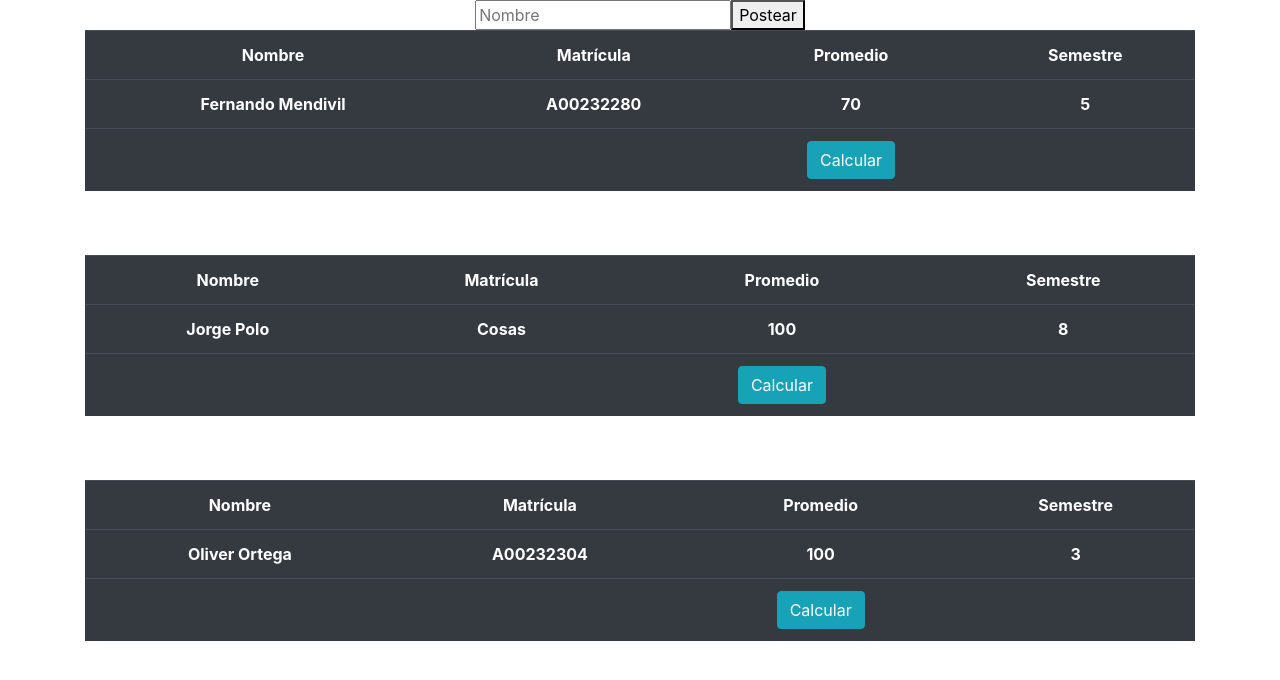
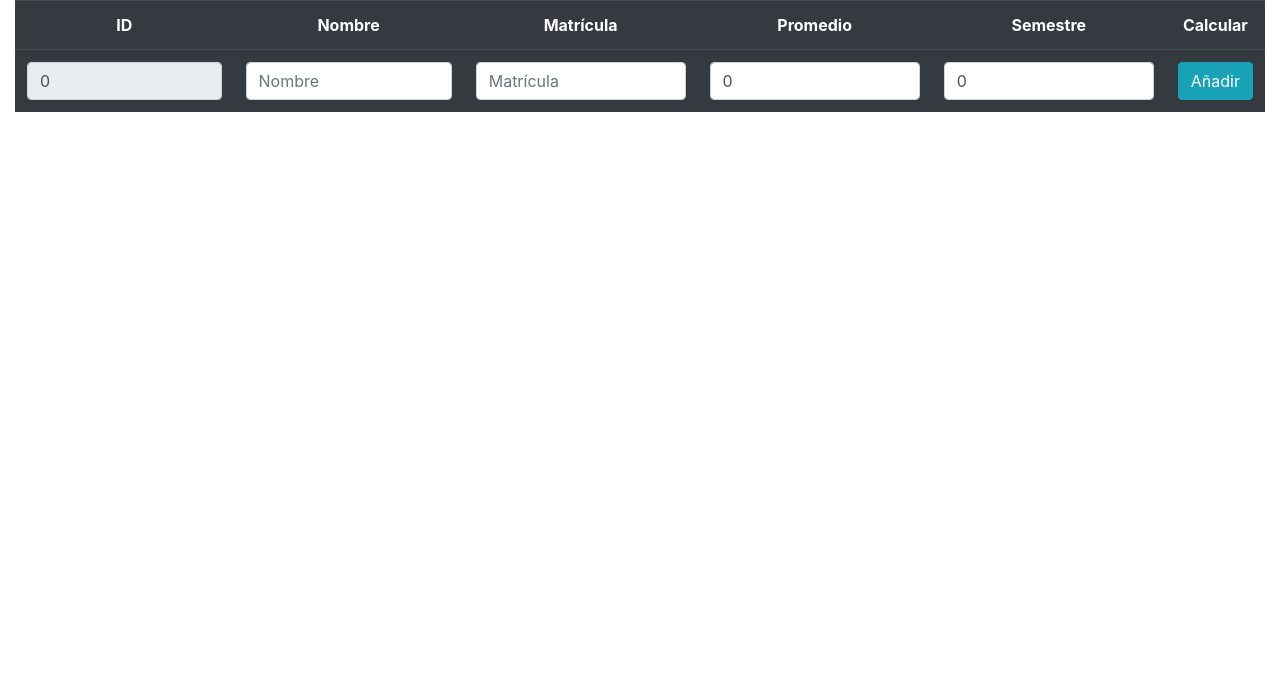
Before and after one commit to fermendivilt/tc3004b, a React (Create React App) app: page / in a window 1280 px wide. Shown: the top 680 px of the page. Built offline with nearby package versions, Linux system fonts and the light colour scheme.

Commit message:
Muchas capocosas

```diff
--- a/src/App.js
+++ b/src/App.js
@@ -1,9 +1,10 @@
 import Alumn from "./Object_class3/Alumn";
 import "./App.css";
-import "./Form/Post"
-import Nuevo from "./Form/Post";
+import "./Form/NuevoAlumnoForm";
+import NuevoAlumnoForm from "./Form/NuevoAlumnoForm";
+import { useState, useEffect } from "react";
 
-function App() {
+export default function App() {
   /*Objeto estatico
   const miSer = {
     nombre: "Fernando Mendivil",
@@ -12,34 +13,51 @@ function App() {
     semestre: 5
   };
   */
-  class alumnCreator {
-    constructor(nombre, matricula, promedio, semestre) {
-      this.nombre = nombre;
-      this.matricula = matricula;
-      this.promedio = promedio;
-      this.semestre = semestre;
-    }
-  }
 
-  let alumnos1 = [];
-  alumnos1.push(new alumnCreator("Fernando Mendivil", "A00232280", 70, 5));
-  alumnos1.push(new alumnCreator("Jorge Polo", "Cosas", 100, 8));
+  const [alumnList, setAlumnList] = useState([]);
 
-  let alumnos2 = [...alumnos1, new alumnCreator("Oliver Ortega","A00232304", 100, 3)];
+  // class alumnCreator {
+  //   constructor(nombre, matricula, promedio, semestre) {
+  //     this.nombre = nombre;
+  //     this.matricula = matricula;
+  //     this.promedio = promedio;
+  //     this.semestre = semestre;
+  //   }
+  // }
+
+  //let alumnos1 = [];
+  // useEffect(() => {
+  //   //alumnList.push(new alumnCreator("Fernando Mendivil", "A00232280", 70, 5));
+  //   //alumnList.push(new alumnCreator("Jorge Polo", "A0125algo", 100, 8));
+  // }, [])
+
+
+  // let alumnos2 = [
+  //   ...alumnos1,
+  //   new alumnCreator("Oliver Ortega", "A00232304", 100, 3),
+  // ];
 
   return (
-    <div className="App container">
-      <Nuevo/>
-      {
-        alumnos2.map(element => {
-          return <Alumn alumn={element} />
-        })
-      }
+    <div className="App container-fluid">
+      <div className="table-responsive">
+        <table className="table table-dark">
+          <tr>
+            <th scope="col">ID</th>
+            <th scope="col">Nombre</th>
+            <th scope="col">Matrícula</th>
+            <th scope="col">Promedio</th>
+            <th scope="col">Semestre</th>
+            <th scope="col">Calcular</th>
+          </tr>
+          {alumnList.map((element, index) => {
+            return <Alumn alumn={element} key={index} />;
+          })}
+          <NuevoAlumnoForm alumnList={alumnList} setAlumnList={setAlumnList}/>
+        </table>
+      </div>
     </div>
   );
 }
-
-export default App;
 
 /* Clase 2: componentes en componentes y argumentos
 import logo from "./logo.svg";
--- /dev/null
+++ b/src/Form/NuevoAlumnoForm.js
@@ -0,0 +1,77 @@
+import "../App.css";
+import { useState } from "react";
+
+export default function NuevoAlumnoForm(props) {
+  const { alumnList, setAlumnList } = props;
+
+  const [alumn, setAlumn] = useState({
+    id: 0,
+    nombre: "",
+    matricula: "",
+    promedio: 0,
+    semestre: 0,
+  });
+  function handleAlumn(e, key) {
+    setAlumn({...alumn, [key]: e.target.value})
+  }
+
+  function addAlumn(){
+    setAlumnList((oldArray) => [...oldArray, alumn]);
+  }
+
+  return (
+    <tr>
+      <td>
+        <input
+          className="form-control"
+          type="number"
+          placeholder="Id"
+          value={alumn.id}
+          onChange={(e) => handleAlumn(e, 'id')}
+          disabled
+        />
+      </td>
+      <td>
+        <input
+          className="form-control"
+          type="text"
+          placeholder="Nombre"
+          value={alumn.nombre}
+          onChange={(e) => handleAlumn(e, 'nombre')}
+        />
+      </td>
+      <td>
+        <input
+          className="form-control"
+          type="text"
+          placeholder="Matrícula"
+          value={alumn.matricula}
+          onChange={(e) => handleAlumn(e, 'matricula')}
+        />
+      </td>
+      <td>
+        <input
+          className="form-control"
+          type="number"
+          placeholder="Promedio"
+          value={alumn.promedio}
+          onChange={(e) => handleAlumn(e, 'promedio')}
+        />
+      </td>
+      <td>
+        <input
+          className="form-control"
+          type="number"
+          placeholder="Semestre"
+          value={alumn.semestre}
+          onChange={(e) => handleAlumn(e, 'semestre')}
+        />
+      </td>
+      <td>
+        <button className="btn btn-info" onClick={() => addAlumn()}>
+          Añadir
+        </button>
+      </td>
+    </tr>
+  );
+}
--- a/src/Form/Post.js
+++ /dev/null
@@ -1,12 +0,0 @@
-import "../App.css";
-
-function Nuevo(){
-    return(
-        <form method="post" className="">
-            <input type={Text} placeholder="Nombre"></input>
-            <button type="submit">Postear</button>
-        </form>
-    );
-};
-
-export default Nuevo;
--- a/src/Object_class3/Alumn.js
+++ b/src/Object_class3/Alumn.js
@@ -1,13 +1,9 @@
 import { useState } from "react";
 
 export default function Alumn(props) {
-  let semestre = props.alumn.semestre;
-  const [getSemestre, setSemestre] = useState(semestre);
-  let promedio = props.alumn.promedio;
-  const [getPromedio, setPromedio] = useState(promedio);
-
-  /* let texto = "Bienvenido";
-  const [getTexto, setTexto] = useState(texto); */
+  const { alumn, key} = props;
+  const [getSemestre, setSemestre] = useState(alumn.semestre);
+  const [getPromedio, setPromedio] = useState(alumn.promedio);
 
   const calcularSemestre = () => {
     if (getPromedio >= 70) {
@@ -16,54 +12,20 @@ export default function Alumn(props) {
     } else {
       setPromedio(getPromedio + 10);
     }
-  }
+  };
 
   return (
-    <div>
-      <div className="table-responsive">
-        <table className="table table-dark">
-          <tr>
-            <th scope="col">Nombre</th>
-            <th scope="col">Matrícula</th>
-            <th scope="col">Promedio</th>
-            <th scope="col">Semestre</th>
-          </tr>
-          <tr>
-            <th scope="row">{props.alumn.nombre}</th>
-            <th>{props.alumn.matricula}</th>
-            <th>{getPromedio}</th>
-            <th>{getSemestre}</th>
-          </tr>
-          <tr>
-            <th scope="row"></th>
-            <th></th>
-            <th colSpan={1}>
-              <button className="btn btn-info" onClick={calcularSemestre}>
-                Calcular
-              </button>
-            </th>
-            <th></th>
-          </tr>
-        </table>
-      </div>
-
-      <br />
-      <br />
-
-      {/* <div class="input-group mb-3">
-        <div class="input-group-prepend">
-          <span class="input-group-text">{getTexto}</span>
-        </div>
-        <input
-          type="text"
-          onChange={(e) => setTexto(e.target.value)}
-          class="form-control"
-          aria-describedby="basic-addon3"
-        />
-      </div>
-      <br />
-      <br />
-      <br />*/}
-    </div>
+    <tr>
+      <td>{alumn.id}</td>
+      <td>{alumn.nombre}</td>
+      <td>{alumn.matricula}</td>
+      <td>{getPromedio}</td>
+      <td>{getSemestre}</td>
+      <td>
+        <button className="btn btn-info" onClick={calcularSemestre}>
+          Calcular
+        </button>
+      </td>
+    </tr>
   );
 }
```
